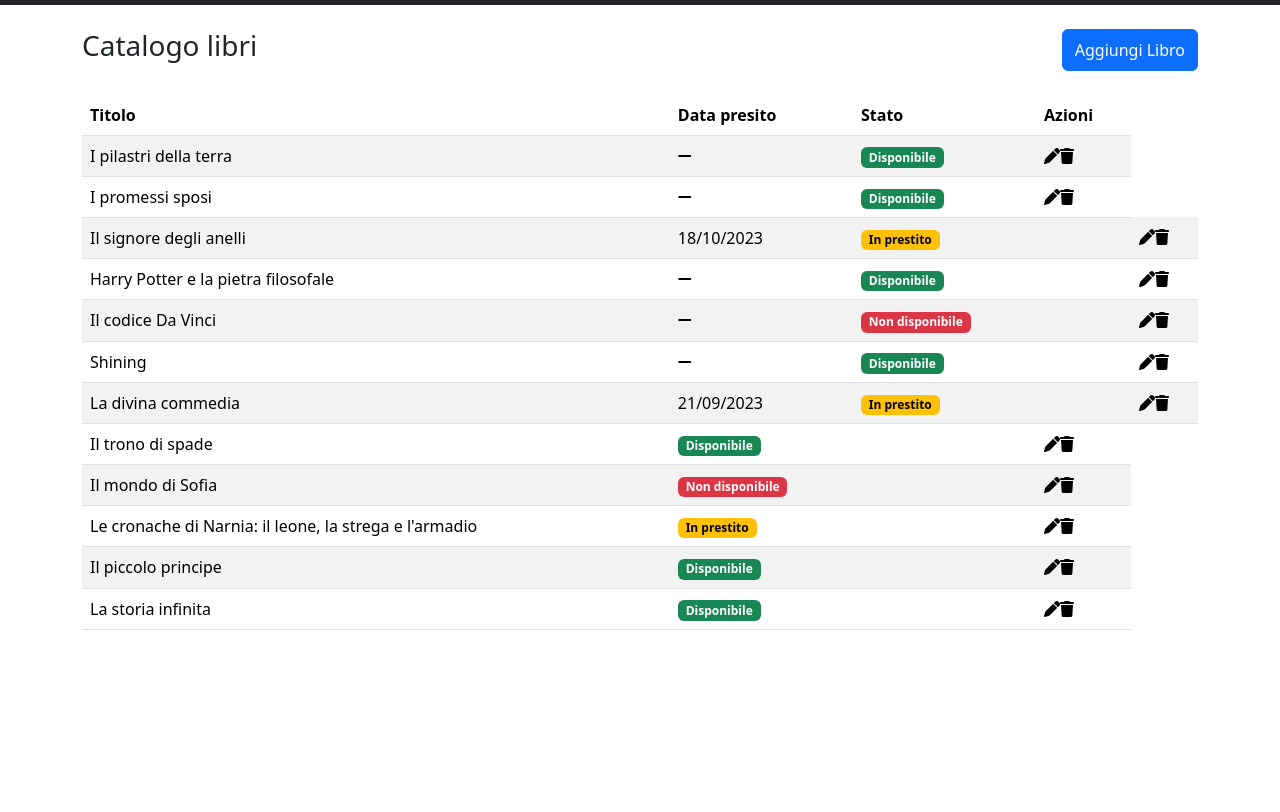
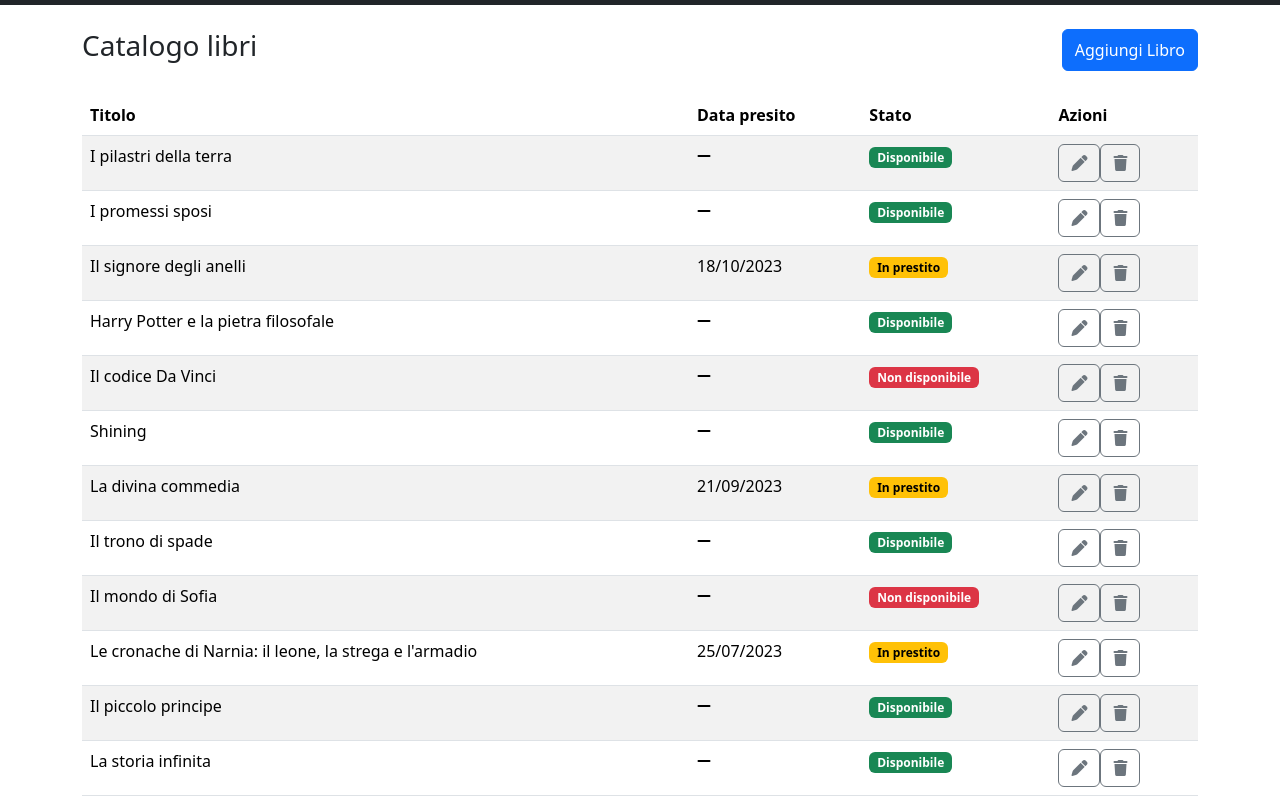
Before and after one commit to GiordanoCasale/html-css-bootstrap-dashboard, a plain HTML site: page index.html in a window 1280 px wide. Shown: the part 71-883 px from the top of the page. Before the commit the page ends 800 px from the top, so only its background shows below. Drawn offline with nearby package versions, Linux system fonts and the light colour scheme.

Commit message:
[UPD] Table completed

```diff
--- a/index.html
+++ b/index.html
@@ -73,68 +73,145 @@
                                 <td>I pilastri della terra</td>
                                 <td><i class="fa-solid fa-minus"></i></td>
                                 <td><span class="badge text-bg-success">Disponibile</span></td>
-                                <td><i class="fa-solid fa-pen"></i><i class="fa-solid fa-trash"></i></td>
+                                <td>
+                                    <div class="col d-flex">
+                                        <button type="button" class="btn btn-outline-secondary"><i
+                                                class="fa-solid fa-pen"></i></button><button type="button"
+                                            class="btn btn-outline-secondary"><i class="fa-solid fa-trash"></i></button>
+                                    </div>
+                                </td>
                             </tr>
                             <tr>
                                 <td>I promessi sposi</td>
                                 <td><i class="fa-solid fa-minus"></i></td>
                                 <td><span class="badge text-bg-success">Disponibile</span></td>
-                                <td><i class="fa-solid fa-pen"></i><i class="fa-solid fa-trash"></i></td>
+                                <td>
+                                    <div class="col d-flex">
+                                        <button type="button" class="btn btn-outline-secondary"><i
+                                                class="fa-solid fa-pen"></i></button><button type="button"
+                                            class="btn btn-outline-secondary"><i class="fa-solid fa-trash"></i></button>
+                                    </div>
+                                </td>
                             </tr>
                             <tr>
                                 <td>Il signore degli anelli</td>
                                 <td>18/10/2023</td>
                                 <td><span class="badge text-bg-warning">In prestito</span></td>
-                                <td><td><i class="fa-solid fa-pen"></i><i class="fa-solid fa-trash"></i></td></td>
+                                <td>
+                                    <div class="col d-flex">
+                                        <button type="button" class="btn btn-outline-secondary"><i
+                                                class="fa-solid fa-pen"></i></button><button type="button"
+                                            class="btn btn-outline-secondary"><i class="fa-solid fa-trash"></i></button>
+                                    </div>
+                                </td>
                             </tr>
                             <tr>
                                 <td>Harry Potter e la pietra filosofale</td>
                                 <td><i class="fa-solid fa-minus"></i></td>
                                 <td><span class="badge text-bg-success">Disponibile</span></td>
-                                <td><td><i class="fa-solid fa-pen"></i><i class="fa-solid fa-trash"></i></td></td>
+                                <td>
+                                    <div class="col d-flex">
+                                        <button type="button" class="btn btn-outline-secondary"><i
+                                                class="fa-solid fa-pen"></i></button><button type="button"
+                                            class="btn btn-outline-secondary"><i class="fa-solid fa-trash"></i></button>
+                                    </div>
+                                </td>
                             </tr>
                             <tr>
                                 <td>Il codice Da Vinci</td>
                                 <td><i class="fa-solid fa-minus"></i></td>
                                 <td><span class="badge text-bg-danger">Non disponibile</span></td>
-                                <td><td><i class="fa-solid fa-pen"></i><i class="fa-solid fa-trash"></i></td></td>
+                                <td>
+                                    <div class="col d-flex">
+                                        <button type="button" class="btn btn-outline-secondary"><i
+                                                class="fa-solid fa-pen"></i></button><button type="button"
+                                            class="btn btn-outline-secondary"><i class="fa-solid fa-trash"></i></button>
+                                    </div>
+                                </td>
                             </tr>
                             <tr>
                                 <td>Shining</td>
                                 <td><i class="fa-solid fa-minus"></i></td>
                                 <td><span class="badge text-bg-success">Disponibile</span></td>
-                                <td><td><i class="fa-solid fa-pen"></i><i class="fa-solid fa-trash"></i></td></td>
+                                <td>
+                                    <div class="col d-flex">
+                                        <button type="button" class="btn btn-outline-secondary"><i
+                                                class="fa-solid fa-pen"></i></button><button type="button"
+                                            class="btn btn-outline-secondary"><i class="fa-solid fa-trash"></i></button>
+                                    </div>
+                                </td>
                             </tr>
                             <tr>
                                 <td>La divina commedia</td>
                                 <td>21/09/2023</td>
                                 <td><span class="badge text-bg-warning">In prestito</span></td>
-                                <td><td><i class="fa-solid fa-pen"></i><i class="fa-solid fa-trash"></i></td></td>
+                                <td>
+                                    <div class="col d-flex">
+                                        <button type="button" class="btn btn-outline-secondary"><i
+                                                class="fa-solid fa-pen"></i></button><button type="button"
+                                            class="btn btn-outline-secondary"><i class="fa-solid fa-trash"></i></button>
+                                    </div>
+                                </td>
                             </tr>
                             <tr>
                                 <td>Il trono di spade</td>
+                                <td><i class="fa-solid fa-minus"></i></td>
                                 <td><span class="badge text-bg-success">Disponibile</span></td>
-                                <td><td><i class="fa-solid fa-pen"></i><i class="fa-solid fa-trash"></i></td></td>
+                                <td>
+                                    <div class="col d-flex">
+                                        <button type="button" class="btn btn-outline-secondary"><i
+                                                class="fa-solid fa-pen"></i></button><button type="button"
+                                            class="btn btn-outline-secondary"><i class="fa-solid fa-trash"></i></button>
+                                    </div>
+                                </td>
                             </tr>
                             <tr>
                                 <td>Il mondo di Sofia</td>
+                                <td><i class="fa-solid fa-minus"></i></td>
                                 <td><span class="badge text-bg-danger">Non disponibile</span></td>
-                                <td><td><i class="fa-solid fa-pen"></i><i class="fa-solid fa-trash"></i></td></td>
+                                <td>
+                                    <div class="col d-flex">
+                                        <button type="button" class="btn btn-outline-secondary"><i
+                                                class="fa-solid fa-pen"></i></button><button type="button"
+                                            class="btn btn-outline-secondary"><i class="fa-solid fa-trash"></i></button>
+                                    </div>
+                                </td>
                             </tr>
                             <tr>
                                 <td>Le cronache di Narnia: il leone, la strega e l'armadio</td>
+                                <td>25/07/2023</td>
                                 <td><span class="badge text-bg-warning">In prestito</span></td>
-                                <td><td><i class="fa-solid fa-pen"></i><i class="fa-solid fa-trash"></i></td></td>
+                                <td>
+                                    <div class="col d-flex">
+                                        <button type="button" class="btn btn-outline-secondary"><i
+                                                class="fa-solid fa-pen"></i></button><button type="button"
+                                            class="btn btn-outline-secondary"><i class="fa-solid fa-trash"></i></button>
+                                    </div>
+                                </td>
                             </tr>
                             <tr>
                                 <td>Il piccolo principe</td>
+                                <td><i class="fa-solid fa-minus"></i></td>
                                 <td><span class="badge text-bg-success">Disponibile</span></td>
-                                <td><td><i class="fa-solid fa-pen"></i><i class="fa-solid fa-trash"></i></td></td>
+                                <td>
+                                    <div class="col d-flex">
+                                        <button type="button" class="btn btn-outline-secondary"><i
+                                                class="fa-solid fa-pen"></i></button><button type="button"
+                                            class="btn btn-outline-secondary"><i class="fa-solid fa-trash"></i></button>
+                                    </div>
+                                </td>
                             </tr>
                             <tr>
                                 <td>La storia infinita</td>
+                                <td><i class="fa-solid fa-minus"></i></td>
                                 <td><span class="badge text-bg-success">Disponibile</span></td>
-                                <td><td><i class="fa-solid fa-pen"></i><i class="fa-solid fa-trash"></i></td></td>
+                                <td>
+                                    <div class="col d-flex">
+                                        <button type="button" class="btn btn-outline-secondary"><i
+                                                class="fa-solid fa-pen"></i></button><button type="button"
+                                            class="btn btn-outline-secondary"><i class="fa-solid fa-trash"></i></button>
+                                    </div>
+                                </td>
                             </tr>
                         </tbody>
                     </table>
```
